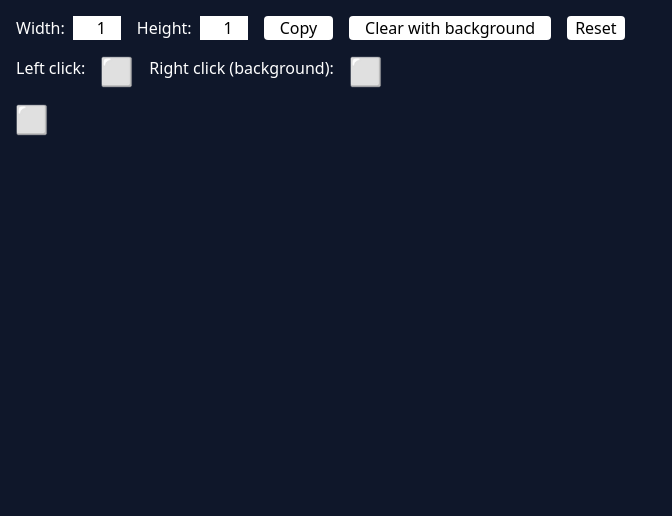
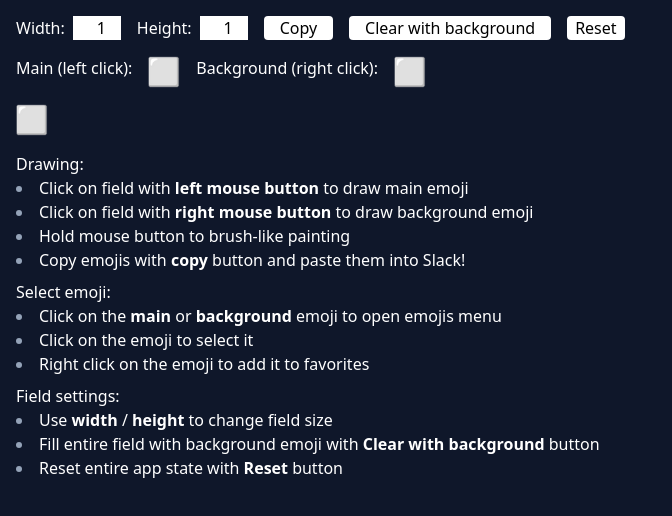
Before and after one commit to alexamy/slack-emoji-painter, a React (Vite) app: page / in a window 1280 px wide. Shown: the top 516 px of the page, without its empty margins (0-672 px from the left). Built offline with nearby package versions, Linux system fonts and the light colour scheme.

Commit message:
add help

```diff
--- a/src/app/App.tsx
+++ b/src/app/App.tsx
@@ -89,9 +89,9 @@ export function App() {
 					<Buttons />
 				</div>
 				<div className='mb-4 flex space-x-4 text-white'>
-					<span>Left click:</span>
+					<span>Main (left click):</span>
 					<img
-						className='h-[32px] w-[32px]'
+						className='h-[32px] w-[32px] cursor-pointer'
 						ref={brushRef}
 						src={images[brush]}
 						width={32}
@@ -104,9 +104,9 @@ export function App() {
 							setVisible(true);
 						}}
 					/>
-					<span>Right click (background):</span>
+					<span>Background (right click):</span>
 					<img
-						className='h-[32px] w-[32px]'
+						className='h-[32px] w-[32px] cursor-pointer'
 						ref={backgroundRef}
 						src={images[background]}
 						width={32}
@@ -128,6 +128,44 @@ export function App() {
 					}}
 				>
 					{canvas}
+				</div>
+				<div className='mt-4 text-white'>
+					Drawing:
+					<ul className='mb-2 list-inside list-disc marker:text-slate-400'>
+						<li>
+							Click on field with <b>left mouse button</b> to draw main emoji
+						</li>
+						<li>
+							Click on field with <b>right mouse button</b> to draw background
+							emoji
+						</li>
+						<li>Hold mouse button to brush-like painting</li>
+						<li>
+							Copy emojis with <b>copy</b> button and paste them into Slack!
+						</li>
+					</ul>
+					Select emoji:
+					<ul className='mb-2 list-inside list-disc marker:text-slate-400'>
+						<li>
+							Click on the <b>main</b> or <b>background</b> emoji to open emojis
+							menu
+						</li>
+						<li>Click on the emoji to select it</li>
+						<li>Right click on the emoji to add it to favorites</li>
+					</ul>
+					Field settings:
+					<ul className='list-inside list-disc marker:text-slate-400'>
+						<li>
+							Use <b>width</b> / <b>height</b> to change field size
+						</li>
+						<li>
+							Fill entire field with background emoji with{' '}
+							<b>Clear with background</b> button
+						</li>
+						<li>
+							Reset entire app state with <b>Reset</b> button
+						</li>
+					</ul>
 				</div>
 			</div>
 		</div>
```
